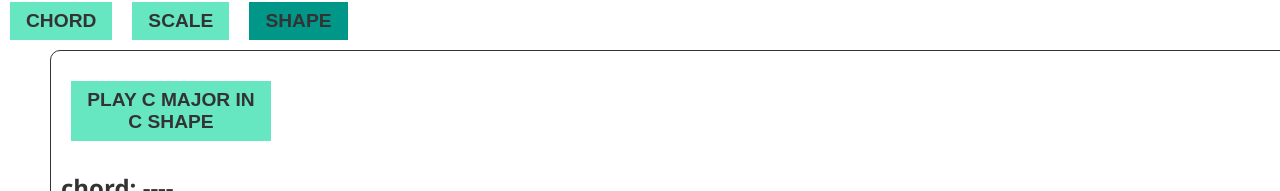
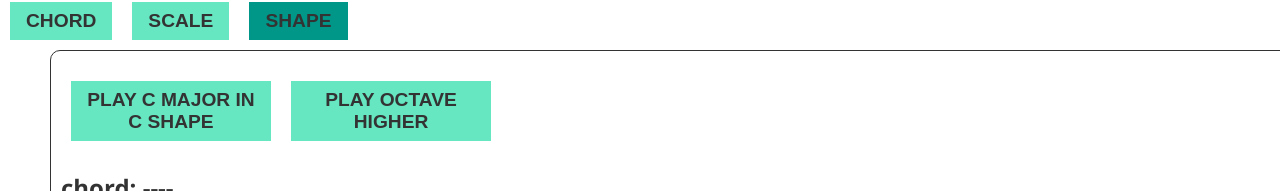
Before and after one commit to CarSig/adopt-me-reactV8-frontendMasters, a React (Vite) app: page / in a window 1280 px wide. Shown: the part 368-559 px from the top of the page. Built offline with nearby package versions, Linux system fonts and the light colour scheme.

Commit message:
fixed   major chord not showing in getChordShape()

```diff
--- a/src/components/Fretboard.jsx
+++ b/src/components/Fretboard.jsx
@@ -15,6 +15,9 @@ const Fretboard = () => {
     return (
         <div className='fretboard'>
             <button onClick={() => { playChord(playNotes) }}>play {selectorNote} {selectorChord} in {selectorShape} shape </button>
+            <button onClick={() => { playChord(playNotes.map(note => note + 12)) }}>play octave higher </button>
+
+
             <h2>chord:{chord.name} ---- {chord.notes}</h2>
             <h2>scale:{scale.name} ---- {scale.notes}</h2>
             <h2>shape:{JSON.stringify(shape.frets)} ---- chord {selectorNote} {selectorChord} in {selectorShape} shape --- {chord.notes}---note krivo</h2>
--- a/src/musicTheory.js
+++ b/src/musicTheory.js
@@ -342,20 +342,24 @@ export const getChordShape = (root, chordType, shape) => {
 
     //get intervals for chordType from chordIntervals object
     const intervals = chordIntervals[chordType]
-    console.log(intervals)
+
     const majorIntervals = [0, 4, 7]
 
     let finalShape = {}
     for (let i in intervals) {
         for (let string in basicShape) {
-            if (intervals[i] != majorIntervals[i]) {
+            if (intervals[i] != majorIntervals[i] || chordType === "major") {
+
+
                 const intervalChange = intervals[i] - majorIntervals[i]
                 if (allNotesOnFretboardOf24Frets[string][basicShape[string]] === majorChordNotes[i]) {
                     const newFret = basicShape[string] + intervalChange
                     finalShape[string] = newFret
+                    console.log("newFret", newFret)
                 }
                 else {
                     finalShape[string] = basicShape[string]
+                    console.log("basicShape[string]", basicShape[string])
                 }
             }
         }
```
